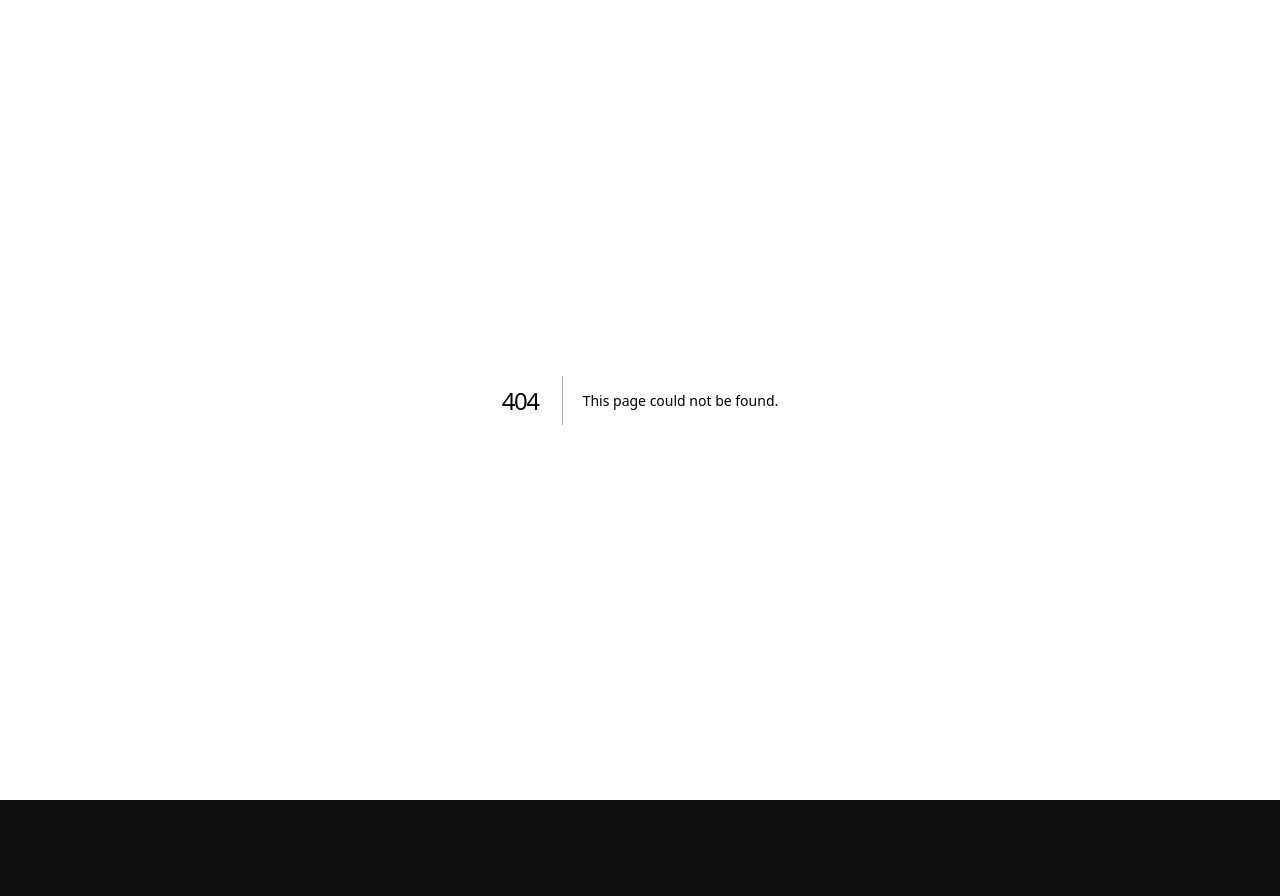
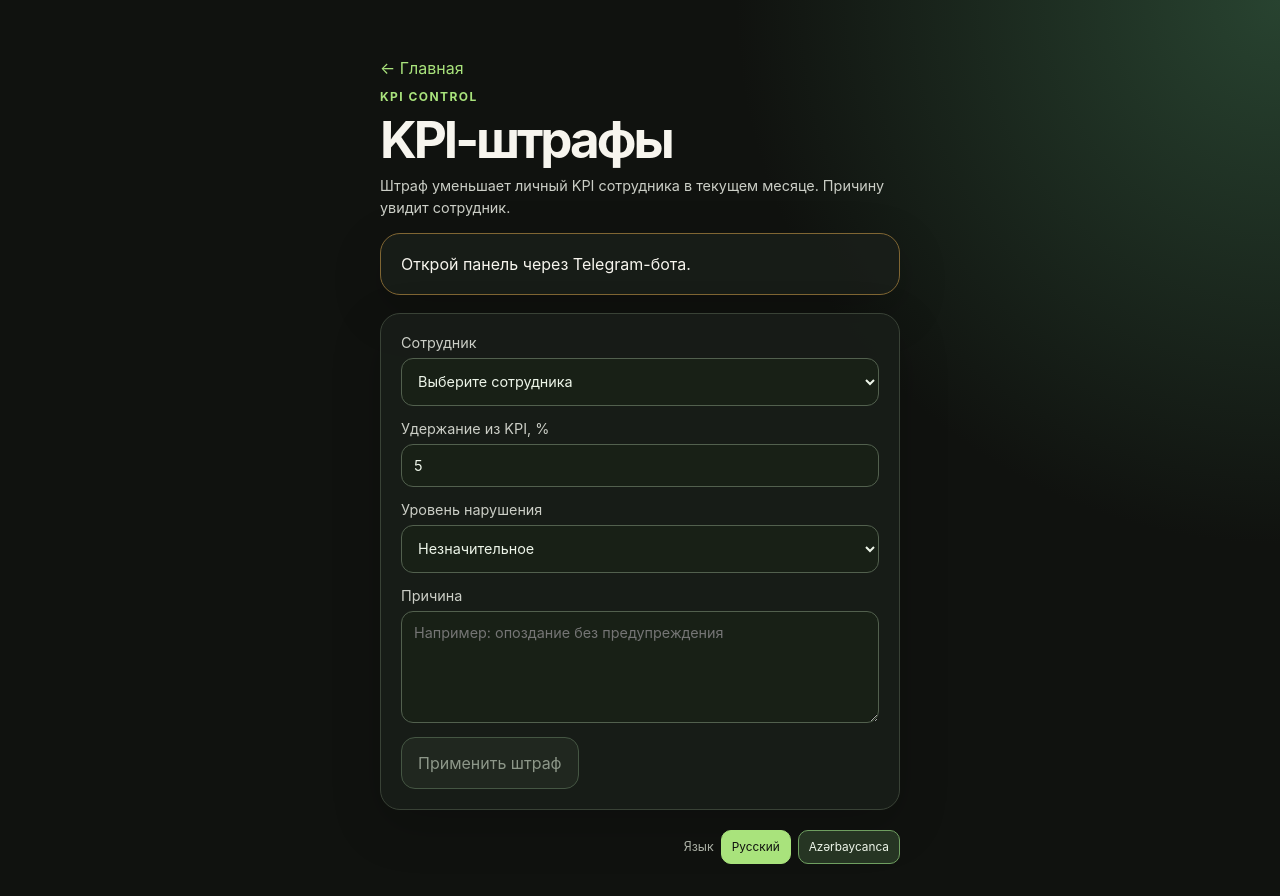
Before and after one commit to b64n5qwmmh-stack/sensuous, a Next.js app: page /penalties in a window 1280 px wide. Before the commit this address had no page. Before the commit the page ends 800 px from the top, so only its background shows below. Built offline with nearby package versions, Linux system fonts and the light colour scheme.

Commit message:
Add Head inspections and KPI penalty workflow

```diff
--- /dev/null
+++ b/src/app/penalties/page.tsx
@@ -0,0 +1,23 @@
+"use client";
+
+import { useEffect, useState } from "react";
+import { LanguageSwitch, useLanguage } from "@/components/language";
+
+type Employee = { id: string; name: string };
+export default function PenaltiesPage() {
+  const { lang, setLang, t } = useLanguage();
+  const [employees, setEmployees] = useState<Employee[]>([]); const [employeeId, setEmployeeId] = useState("");
+  const [deduction, setDeduction] = useState("5"); const [reason, setReason] = useState(""); const [severity, setSeverity] = useState<"Minor" | "Major" | "Critical">("Minor");
+  const [message, setMessage] = useState(""); const [saving, setSaving] = useState(false);
+  const initData = typeof window === "undefined" ? "" : window.Telegram?.WebApp?.initData ?? "";
+  useEffect(() => { if (!initData) { setMessage(t("openTelegram")); return; } fetch(`/api/penalties?initData=${encodeURIComponent(initData)}`).then(async r => ({ ok: r.ok, body: await r.json() })).then(({ ok, body }) => { if (!ok) throw new Error(body.error); setEmployees(body.employees); }).catch(e => setMessage(e instanceof Error ? e.message : "Ошибка доступа")); }, [initData, t]);
+  async function submit() {
+    setSaving(true); setMessage("");
+    const response = await fetch("/api/penalties", { method: "POST", headers: { "content-type": "application/json" }, body: JSON.stringify({ initData, employeeId, deduction: Number(deduction), reason, severity }) });
+    const body = await response.json(); setSaving(false);
+    if (!response.ok) { setMessage(body.error ?? "Не удалось назначить штраф."); return; }
+    setMessage(lang === "az" ? `Cərimə qeydə alındı. Yeni KPI: ${body.kpi.personalScore}%.` : `Штраф сохранён. Новый KPI сотрудника: ${body.kpi.personalScore}%.`);
+    setReason(""); setEmployeeId("");
+  }
+  return <main><button className="back" onClick={() => { window.location.href = "/"; }}>{t("backHome")}</button><p className="eyebrow">KPI CONTROL</p><h1>{t("penalties")}</h1><p className="hint">{t("penaltyHint")}</p>{message && <section className="card warning">{message}</section>}<section className="card penalty-form"><label>{t("employee")}<select value={employeeId} onChange={e => setEmployeeId(e.target.value)}><option value="">{t("chooseEmployee")}</option>{employees.map(employee => <option key={employee.id} value={employee.id}>{employee.name}</option>)}</select></label><label>{t("deduction")}<input type="number" min="1" max="100" value={deduction} onChange={e => setDeduction(e.target.value)} /></label><label>{t("severity")}<select value={severity} onChange={e => setSeverity(e.target.value as typeof severity)}><option value="Minor">{t("minor")}</option><option value="Major">{t("major")}</option><option value="Critical">{t("critical")}</option></select></label><label>{t("penaltyReason")}<textarea value={reason} onChange={e => setReason(e.target.value)} placeholder={t("penaltyPlaceholder")} /></label><button onClick={submit} disabled={saving || !employeeId || !reason.trim()}>{saving ? t("saving") : t("applyPenalty")}</button></section><LanguageSwitch lang={lang} setLang={setLang} label={t("language")} /></main>;
+}
```
